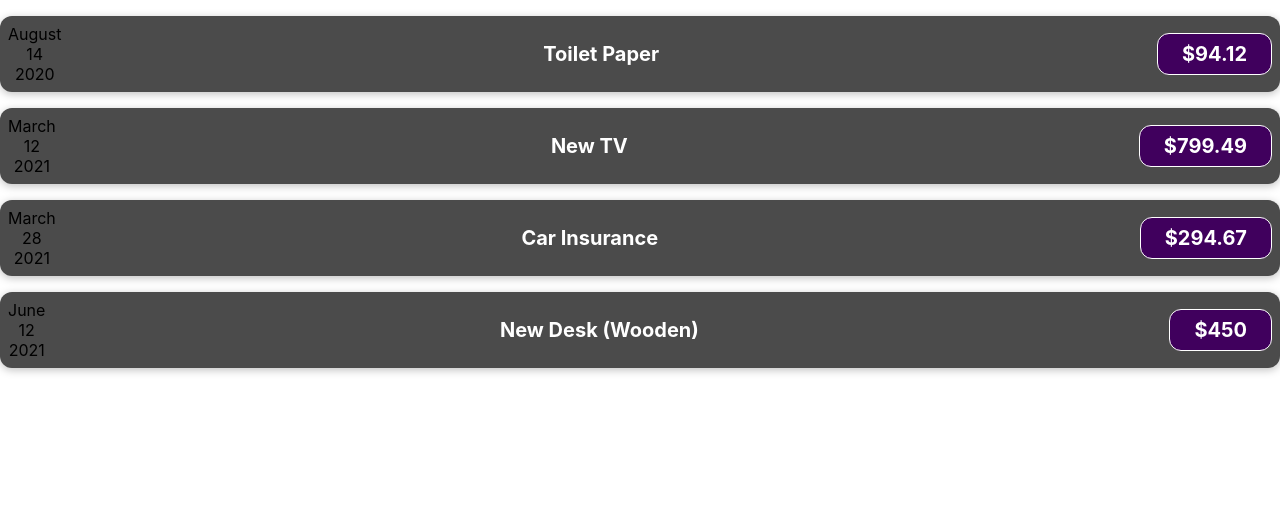
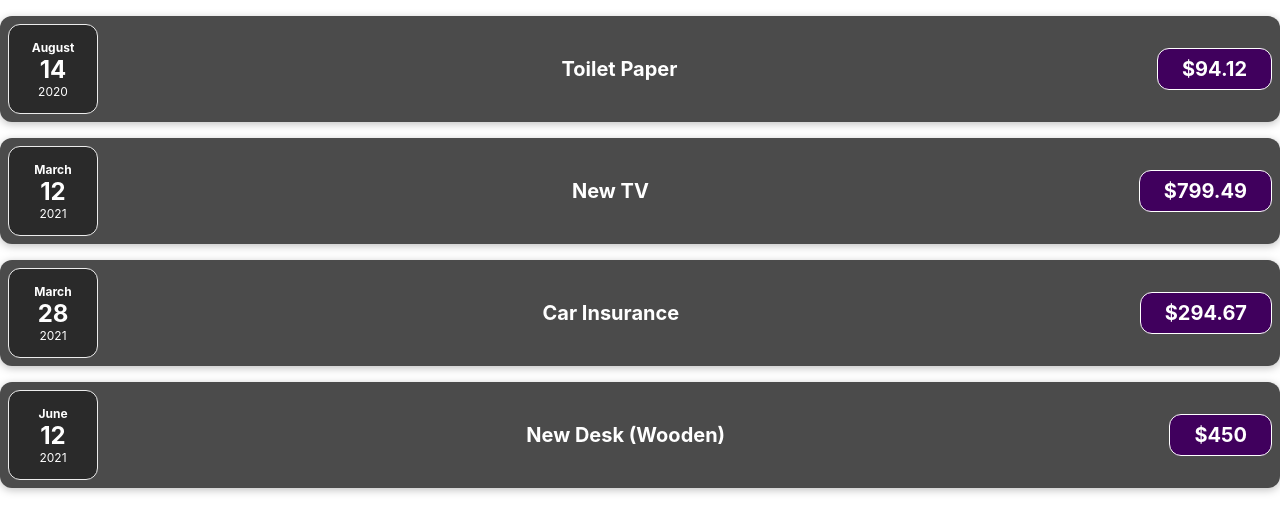
Before and after one commit to pickles135/budjet-track, a React (Create React App) app: page / in a window 1280 px wide. Shown: the top 532 px of the page. Built offline with nearby package versions, Linux system fonts and the light colour scheme.

Commit message:
creates ExpenseDate component w/ added styling

```diff
--- /dev/null
+++ b/src/components/ExpenseDate.css
@@ -0,0 +1,26 @@
+.expense-date {
+  display: flex;
+  flex-direction: column;
+  width: 5.5rem;
+  height: 5.5rem;
+  border: 1px solid #ececec;
+  background-color: #2a2a2a;
+  color: white;
+  border-radius: 12px;
+  align-items: center;
+  justify-content: center;
+}
+
+.expense-date__month {
+  font-size: 0.75rem;
+  font-weight: bold;
+}
+
+.expense-date__year {
+  font-size: 0.75rem;
+}
+
+.expense-date__day {
+  font-size: 1.5rem;
+  font-weight: bold;
+}
--- /dev/null
+++ b/src/components/ExpenseDate.js
@@ -0,0 +1,17 @@
+import React from "react";
+import './ExpenseDate.css';
+
+function ExpenseDate(props) {
+  const month = props.date.toLocaleString("en-US", { month: "long" });
+  const day = props.date.toLocaleString("en-US", { day: "2-digit" });
+  const year = props.date.getFullYear();
+  return (
+    <div className='expense-date'>
+      <div className='expense-date__month'>{month}</div>
+      <div className='expense-date__day'>{day}</div>
+      <div className='expense-date__year'>{year}</div>
+    </div>
+  );
+}
+
+export default ExpenseDate;
--- a/src/components/ExpenseItem.js
+++ b/src/components/ExpenseItem.js
@@ -1,17 +1,12 @@
 import React from "react";
+import ExpenseDate from "./ExpenseDate";
 import "./ExpenseItem.css";
 
 const ExpenseItem = (props) => {
-  const month = props.date.toLocaleString("en-US", { month: "long" });
-  const day = props.date.toLocaleString("en-US", { day: "2-digit" });
-  const year = props.date.getFullYear();
-
   return (
     <div className="expense-item">
       <div>
-        <div>{month}</div>
-        <div>{day}</div>
-        <div>{year}</div>
+        <ExpenseDate date={props.date}/>
       </div>
       <div className="expense-item__description">
         <h2>{props.title}</h2>
```
